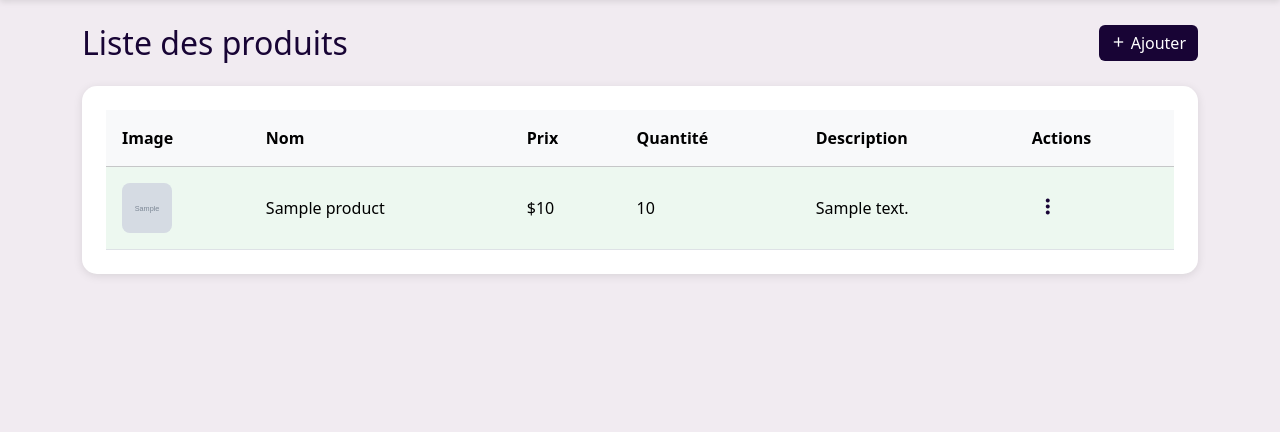
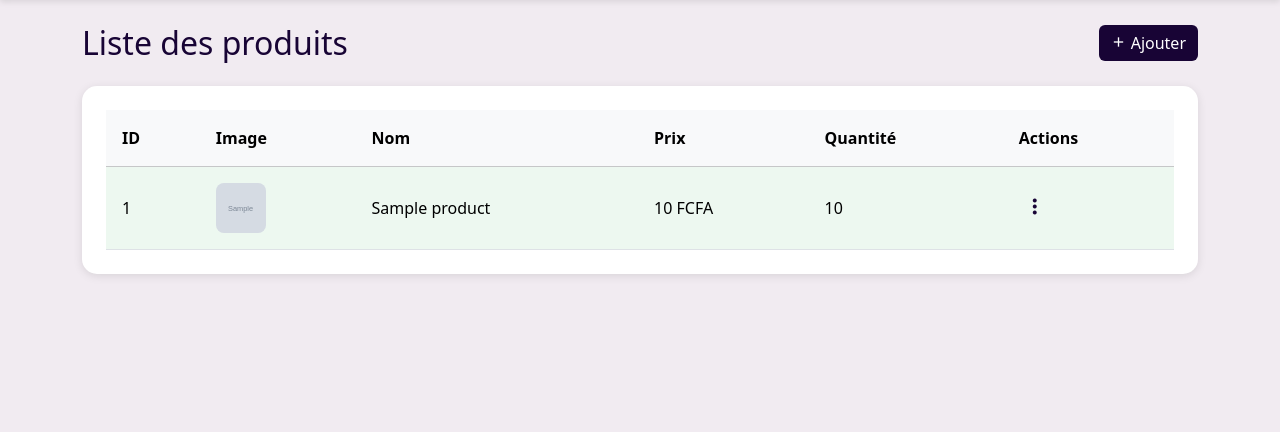
Before and after one commit to henocn/shopping, a PHP site: page /management/products/index.php in a window 1280 px wide. Shown: the part 60-492 px from the top of the page. Run offline with PHP 8.4, Linux system fonts and the light colour scheme; tables that the repository leaves empty hold one stand-in row (values such as "Sample post"); grey boxes marked "Sample" are stand-in pictures; data that the repository does not hold is empty.

Commit message:
remove description field in product table

```diff
--- a/management/products/index.php
+++ b/management/products/index.php
@@ -41,11 +41,11 @@ $products = $product->getAllProducts();
             <table class="table align-middle mb-0">
                 <thead class="table-light">
                     <tr>
+                        <th>ID</th>
                         <th>Image</th>
                         <th>Nom</th>
                         <th>Prix</th>
                         <th>Quantité</th>
-                        <th>Description</th>
                         <th>Actions</th>
                     </tr>
                 </thead>
@@ -54,17 +54,15 @@ $products = $product->getAllProducts();
                     foreach ($products as $product):
                     ?>
                         <tr class="<?php echo $product['status'] == 1 ? 'status-active' : 'status-inactive'; ?>">
+                            <td><?php echo $product['product_id']; ?></td>
                             <td>
                                 <img src="../../uploads/main/<?php echo $product['image']; ?>"
                                     alt="<?php echo $product['name']; ?>"
                                     class="product-image">
                             </td>
                             <td><?php echo $product['name']; ?></td>
-                            <td>$<?php echo number_format($product['price']); ?></td>
+                            <td><?php echo $product['price']; ?> FCFA</td>
                             <td><?php echo $product['quantity']; ?></td>
-                            <td>
-                                <?php echo mb_strimwidth($product['description'], 0, 50, "..."); ?>
-                            </td>
                             <td style="position:relative;">
                                 <button type="button" class="action-btn context-menu-btn" data-id="<?php echo $product['product_id']; ?>">
                                     <i class='bx bx-dots-vertical-rounded'></i>
@@ -77,7 +75,7 @@ $products = $product->getAllProducts();
                                         <input type="hidden" name="product_id" value="<?php echo $product['product_id']; ?>">
                                         <input type="hidden" name="new_status" value="<?php echo $product['status'] == 1 ? 0 : 1; ?>">
                                         <input type="hidden" name="valider" value="upstatus">
-                                        <button type="submit" class="menu-item d-flex align-items-center gap-2" style="padding:10px 18px; color:#ff9800; background:none; border:none; width:100%; text-align:left; cursor:pointer;">
+                                        <button type="submit" class="menu-item d-flex align-items-center gap-2" style="padding:10px 18px; background:none; border:none; width:100%; text-align:left; cursor:pointer;">
                                             <i class='bx bx-power-off'></i> <?php echo $product['status'] == 1 ? 'Disable' : 'Enable'; ?> Product
                                         </button>
                                     </form>
```
